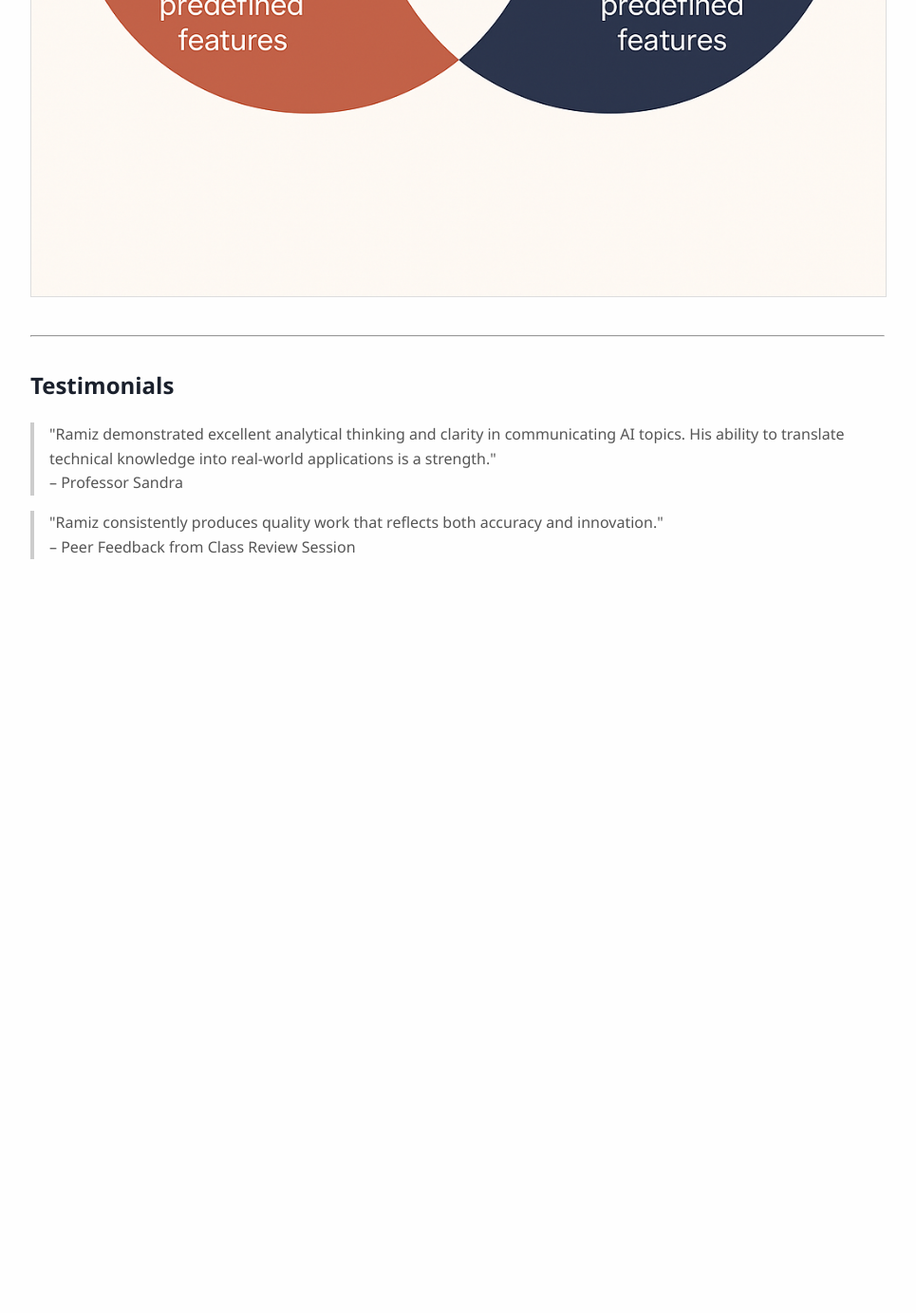
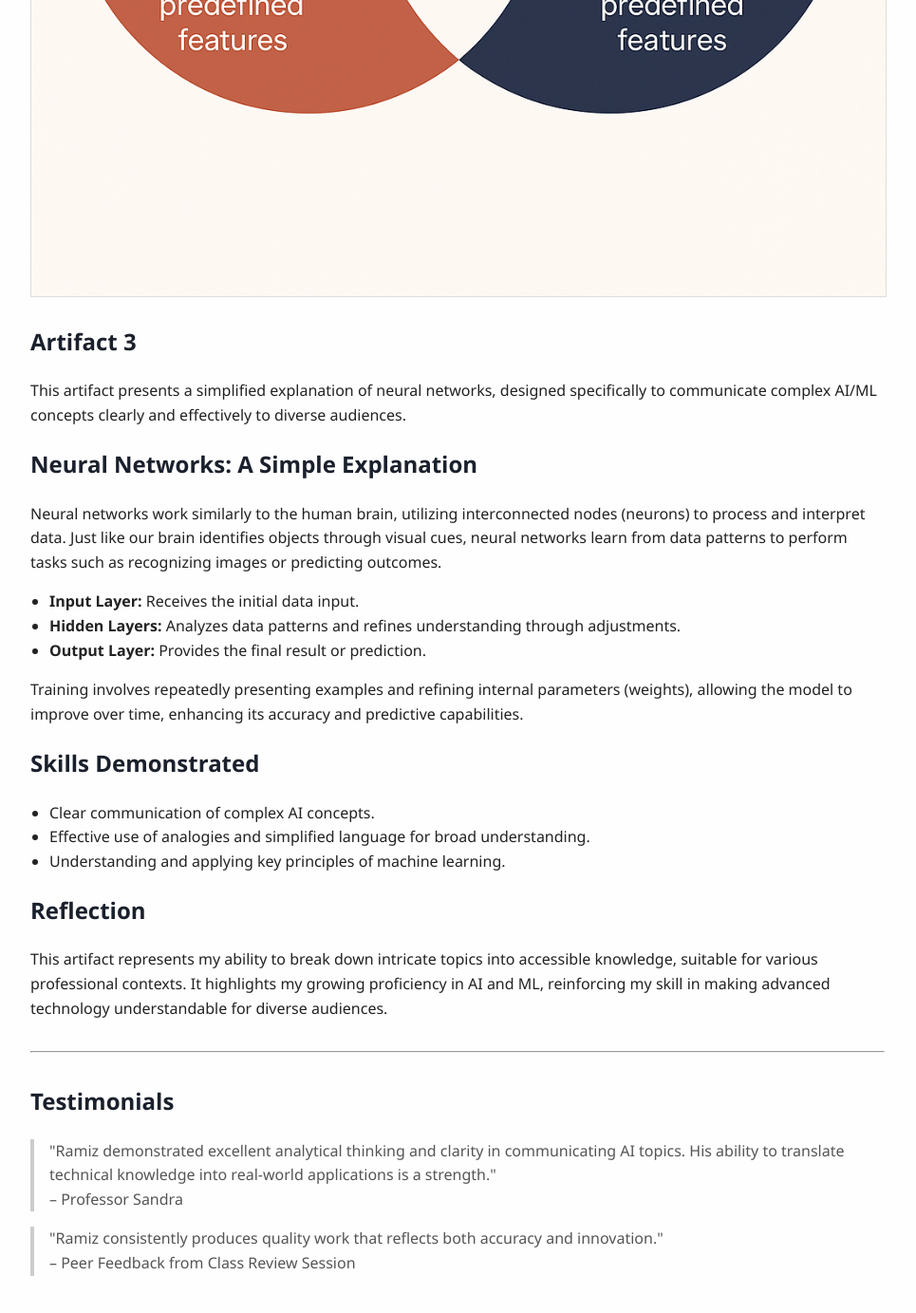
Before and after one commit to ramizudd/ramizuddin.github.io, a Jekyll site: the page portfolio_artifact_updated.html, which Jekyll copies as it is, in a window 1280 px wide and 1400 px high, scrolled down 1957 px. Shown: the top 1383 px of the window at 95% size, without its empty margins (158-1123 px from the left). Built offline with Jekyll 4.4.1, drawn with Linux system fonts in a browser that asks for light colours; before the commit the page ends 2602 px from its top, so only the background shows below that; some of the changed text lies outside the part shown.

Commit message:
Update portfolio_artifact_updated.html

```diff
--- a/portfolio_artifact_updated.html
+++ b/portfolio_artifact_updated.html
@@ -63,13 +63,46 @@ Aspiring AI developer passionate about solving real-world challenges through mac
 </ul>
 <hr>
 
-<h3>The Evolution of Artificial Intelligence</h3>
+<h3>Artifact 1 - The Evolution of Artificial Intelligence</h3>
 <div class="artifact-image-container">
     <img src="https://ramizudd.github.io/ramizuddin.github.io/docs/assets/images/The Evolution of Artificial Intelligence.png" alt="The Evolution of Artificial Intelligence Timeline">
 </div>
 
-<h3>Machine Learning vs. Deep Learning Examples</h3>
+<h3>Artifact 2 - Machine Learning vs. Deep Learning Examples</h3>
 <img src="https://ramizudd.github.io/ramizuddin.github.io/docs/assets/images/ML_vs_DL.png" alt="ML vs DL Key Differences Infographic">
+
+
+<section>
+    <h2>Artifact 3</h2>
+    <p>This artifact presents a simplified explanation of neural networks, designed specifically to communicate complex AI/ML concepts clearly and effectively to diverse audiences.</p>
+</section>
+
+<section class="mt-4">
+    <h2>Neural Networks: A Simple Explanation</h2>
+    <p>Neural networks work similarly to the human brain, utilizing interconnected nodes (neurons) to process and interpret data. Just like our brain identifies objects through visual cues, neural networks learn from data patterns to perform tasks such as recognizing images or predicting outcomes.</p>
+
+    <ul>
+        <li><strong>Input Layer:</strong> Receives the initial data input.</li>
+        <li><strong>Hidden Layers:</strong> Analyzes data patterns and refines understanding through adjustments.</li>
+        <li><strong>Output Layer:</strong> Provides the final result or prediction.</li>
+    </ul>
+
+    <p>Training involves repeatedly presenting examples and refining internal parameters (weights), allowing the model to improve over time, enhancing its accuracy and predictive capabilities.</p>
+</section>
+
+<section class="mt-4">
+    <h2>Skills Demonstrated</h2>
+    <ul>
+        <li>Clear communication of complex AI concepts.</li>
+        <li>Effective use of analogies and simplified language for broad understanding.</li>
+        <li>Understanding and applying key principles of machine learning.</li>
+    </ul>
+</section>
+
+<section class="mt-4">
+    <h2>Reflection</h2>
+    <p>This artifact represents my ability to break down intricate topics into accessible knowledge, suitable for various professional contexts. It highlights my growing proficiency in AI and ML, reinforcing my skill in making advanced technology understandable for diverse audiences.</p>
+</section>
 
 <hr>
 
```
